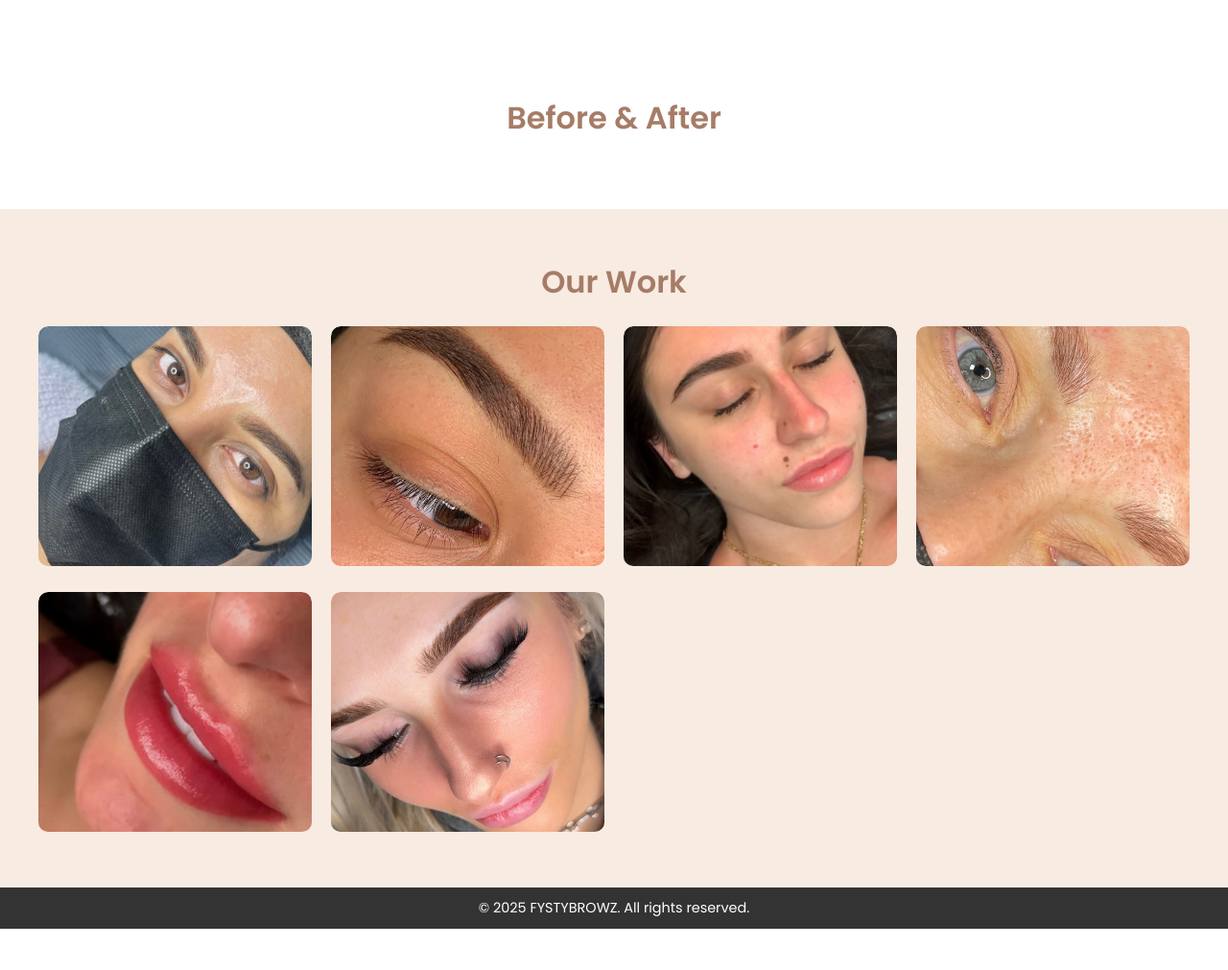
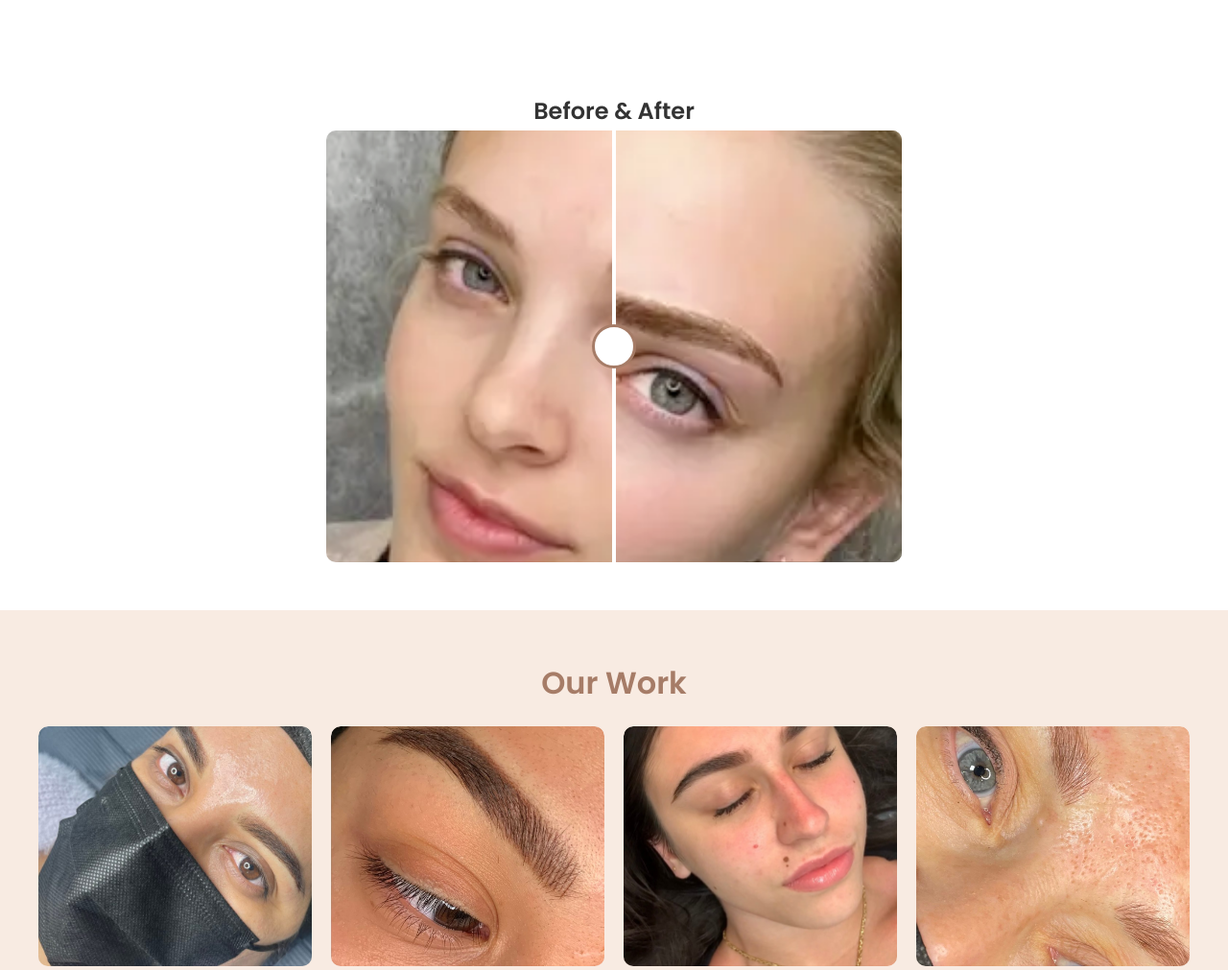
Before and after one commit to yuvi09/helloworld-app-prototype, a plain HTML site: page homefb2.html in a window 1280 px wide. Shown: the part 1374-2385 px from the top of the page at 96% size. Before the commit the page ends 2342 px from the top, so only its background shows below. Drawn offline with Linux system fonts and the light colour scheme.

Commit message:
Added Slider fuctionality for before and after

```diff
--- a/scripts/carousel.js
+++ b/scripts/carousel.js
@@ -53,16 +53,11 @@ function prevTestimonial() {
     showTestimonial(prevIndex);
 }
 
+// ... existing code ...
+
 // Initialize everything when DOM is loaded
 document.addEventListener('DOMContentLoaded', () => {
-    // Handle carousel initialization
-    const isMobile = window.innerWidth <= 768;
-    if (!isMobile) {
-        showItem(0); // Only activate JavaScript-controlled carousel on desktop
-    }
-
-    // Initialize testimonials
-    showTestimonial(0);
+    // ... existing carousel and testimonial initialization ...
 
     // Initialize image slider
     const sliderContainer = document.querySelector('.slider-container');
@@ -70,25 +65,35 @@ document.addEventListener('DOMContentLoaded', () => {
     const sliderHandle = document.querySelector('.slider-handle');
 
     if (sliderContainer && afterImage && sliderHandle) {
-        sliderContainer.addEventListener('mousemove', (e) => {
+        // Mouse events
+        const handleSlide = (e) => {
             const rect = sliderContainer.getBoundingClientRect();
-            const xPos = e.clientX - rect.left;
+            let x = e.clientX || (e.touches && e.touches[0].clientX);
+            x = x - rect.left;
             const width = rect.width;
 
-            // Calculate the percentage position of the slider
-            const percentage = Math.max(0, Math.min(1, xPos / width));
+            // Calculate the percentage position of the slider (constrain between 0 and 100)
+            const percentage = Math.min(Math.max(0, x / width), 1);
 
-            // Adjust the clip-path of the after image
-            afterImage.style.clipPath = `inset(0 ${100 - percentage * 100}% 0 0)`;
+            // Adjust the clip-path of the after image (changed direction)
+            afterImage.style.clipPath = `inset(0 0 0 ${percentage * 100}%)`;
 
             // Position the handle
             sliderHandle.style.left = `${percentage * 100}%`;
-        });
+        };
 
-        sliderContainer.addEventListener('mouseleave', () => {
-            // Reset to the middle when the mouse leaves the container
-            afterImage.style.clipPath = `inset(0 50% 0 0)`;
-            sliderHandle.style.left = '50%';
-        });
+        // // Update the reset position as well
+        // sliderContainer.addEventListener('mouseleave', () => {
+        //     afterImage.style.clipPath = `inset(0 0 0 50%)`;
+        //     sliderHandle.style.left = '50%';
+        // });
+
+        // Mouse events
+        sliderContainer.addEventListener('mousemove', handleSlide);
+        sliderContainer.addEventListener('touchmove', handleSlide);
+
+        // Prevent default touch behavior to avoid scrolling while sliding
+        sliderContainer.addEventListener('touchstart', (e) => e.preventDefault());
+        sliderContainer.addEventListener('touchmove', (e) => e.preventDefault());
     }
 });
--- a/styles/styles_fb.css
+++ b/styles/styles_fb.css
@@ -384,17 +384,10 @@ footer p {
     transform: scale(1.1); /* Adds a zoom-in effect on hover */
 }
 
-
 .before-after-section {
     padding: 50px 20px;
-    background-color: #fff; /* White background */
+    background-color: #fff;
     text-align: center;
-}
-
-.before-after-section h2 {
-    font-size: 2rem;
-    color: #a67c67;
-    margin-bottom: 20px;
 }
 
 .slider-container {
@@ -408,7 +401,8 @@ footer p {
 .slider-wrapper {
     position: relative;
     width: 100%;
-    height: auto;
+    /* Add a fixed aspect ratio container */
+    padding-top: 75%; /* 4:3 aspect ratio - adjust as needed */
 }
 
 .slider-image {
@@ -416,13 +410,17 @@ footer p {
     top: 0;
     left: 0;
     width: 100%;
-    height: auto;
+    height: 100%; /* Change from auto to 100% */
     object-fit: cover;
 }
 
+.slider-image.before {
+    z-index: 1; /* Ensure before image is behind */
+}
+
 .slider-image.after {
-    clip-path: inset(0 50% 0 0); /* Initially show only the right half */
-    transition: clip-path 0.3s ease-in-out;
+    clip-path: inset(0 0 0 50%); /* Changed from (0 50% 0 0) to (0 0 0 50%) */
+    z-index: 2;
 }
 
 .slider-handle {
@@ -430,9 +428,23 @@ footer p {
     top: 0;
     bottom: 0;
     left: 50%;
-    width: 5px;
-    background-color: #a67c67;
+    width: 4px;
+    background-color: #fff; /* Changed to white for better visibility */
     cursor: ew-resize;
     transform: translateX(-50%);
-    z-index: 2;
+    z-index: 3; /* Ensure handle is on top */
 }
+
+/* Add a circle handle for better grabbing */
+.slider-handle::before {
+    content: '';
+    position: absolute;
+    left: 50%;
+    top: 50%;
+    transform: translate(-50%, -50%);
+    width: 40px;
+    height: 40px;
+    background: #fff;
+    border-radius: 50%;
+    border: 3px solid #a67c67;
+}
```
Also changed, not shown: 1 other file.
